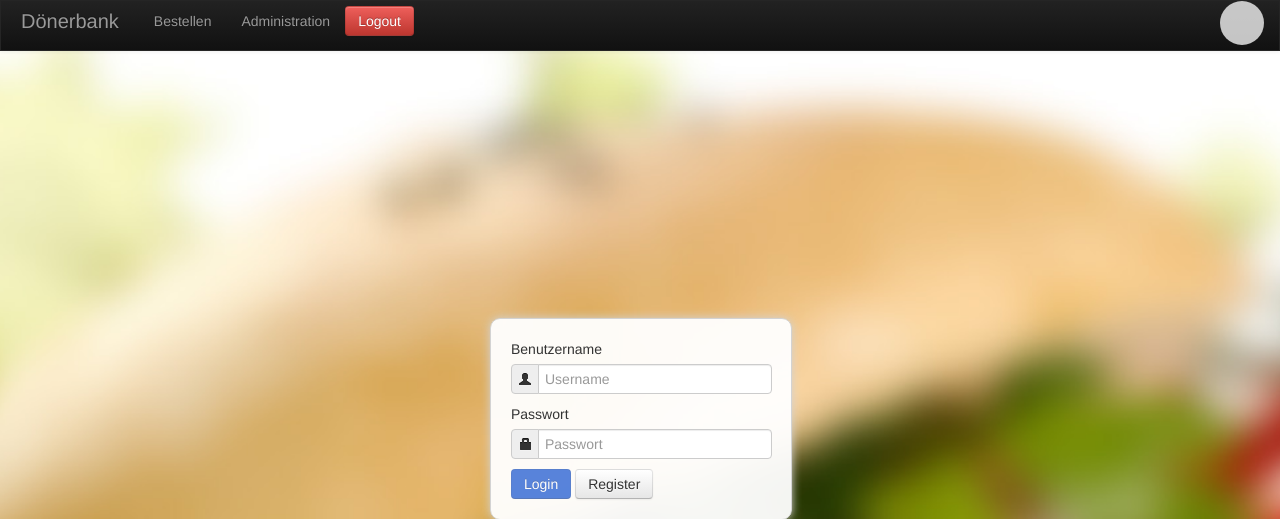
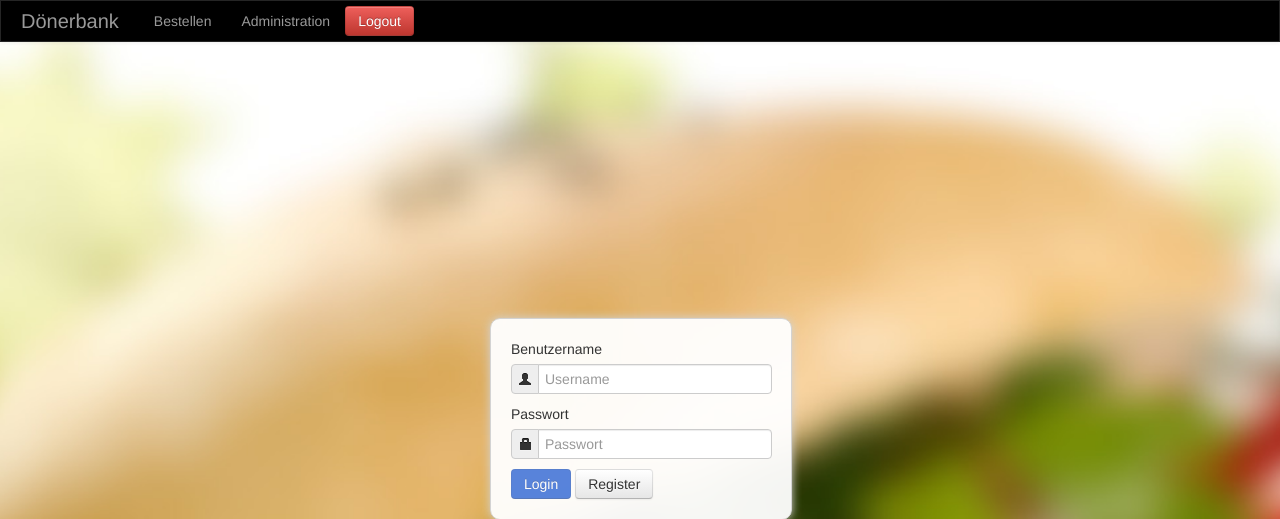
Before and after one commit to lacrioque/doenerbank, a PHP site: page / in a window 1280 px wide. Shown: the top 519 px of the page. Run offline with PHP 8.4, Linux system fonts and the light colour scheme.

Commit message:
Steffen modis 2

```diff
--- a/css/main.css
+++ b/css/main.css
@@ -51,16 +51,16 @@
 .warenkorb-icon-container{
     display: inline-block;
     padding: 2px;
-    background: hsla(0,0%,95%,0.8);
-    border-radius: 50%;
-    height: 40px;
-    width: 40px;
+    margin-top: 5px;
+    height: 25px;
+    width: 25px;
 }
 .warenkorb-vorschau{
     display: none;
 }
 .warenkorb-img>img{
-    height: 38px;
+    height: 25px;
+    width: auto;
 }
 
 .bestelluebersicht{
--- a/css/nav.css
+++ b/css/nav.css
@@ -1,3 +1,8 @@
 .navbar-inner{
     border-radius: 0px;
 }
+.navbar-inverse .navbar-inner{
+
+    background: black;
+
+}
```
Also changed, not shown: img/icon_shopping_card.png (added), img/warenkorb.png.
